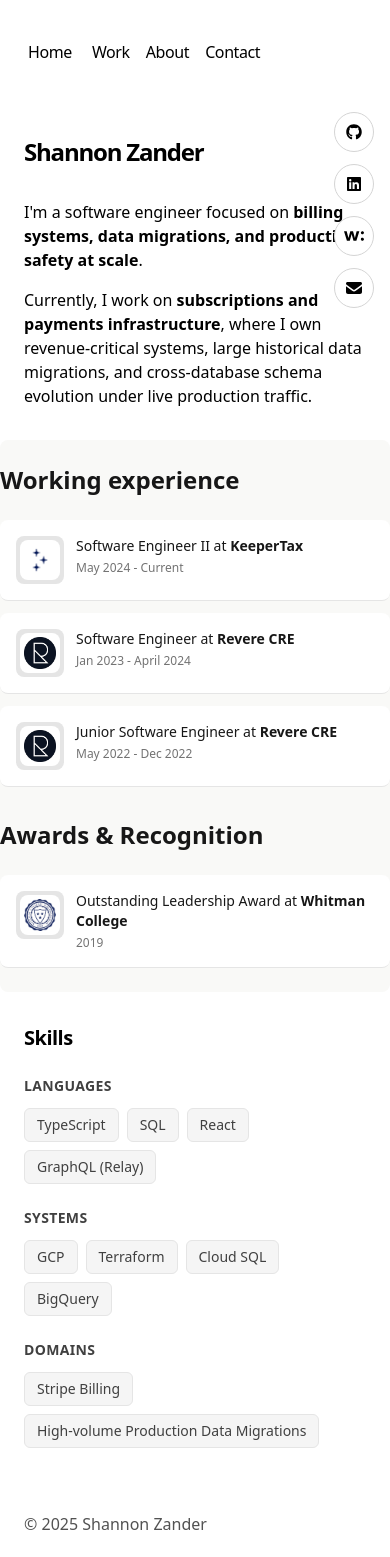
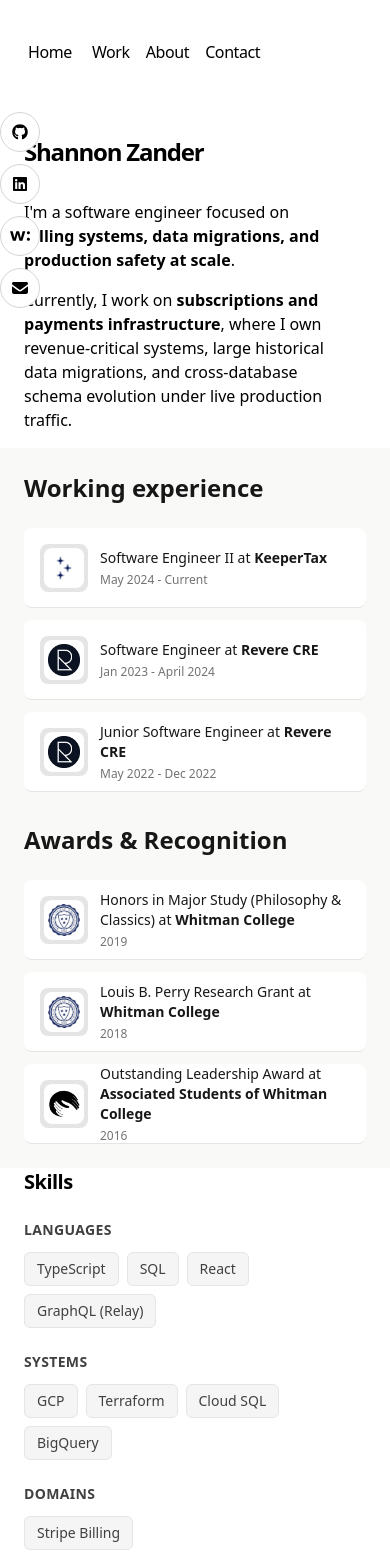
Before and after one commit to sezder/shannon-zander-personal-site, a Next.js app: page / in a window 390 px wide. Shown: the top 1557 px of the page. Built offline with nearby package versions, Linux system fonts and the light colour scheme; no server answers.

Commit message:
Refactor layout with responsive padding and full-width sections

```diff
--- a/app/components/footer.tsx
+++ b/app/components/footer.tsx
@@ -17,7 +17,7 @@
 
 export default function Footer() {
   return (
-    <footer className="mb-16">
+    <footer className="mb-16 px-6 sm:px-12 md:px-16 lg:px-[20vw] xl:px-[20vw] pr-14 sm:pr-20 md:pr-0">
       <p className="mt-8 text-neutral-600 dark:text-neutral-300">
         © {new Date().getFullYear()} Shannon Zander
       </p>
--- a/app/components/nav.tsx
+++ b/app/components/nav.tsx
@@ -17,7 +17,7 @@
 
 export function Navbar() {
   return (
-    <aside className="-ml-[8px] mb-16 tracking-tight">
+    <aside className="-ml-[8px] mb-16 tracking-tight px-6 sm:px-12 md:px-16 lg:px-[20vw] xl:px-[20vw] pr-14 sm:pr-20 md:pr-0">
       <div className="lg:sticky lg:top-20">
         <nav
           className="flex flex-row items-start relative px-0 pb-0 fade md:overflow-auto scroll-pr-6 md:relative"
--- a/app/components/social-links.tsx
+++ b/app/components/social-links.tsx
@@ -23,7 +23,7 @@
 
 export function SocialLinks() {
   return (
-    <div className="fixed top-28 right-4 lg:right-8 z-10 flex flex-col gap-3">
+    <div className="fixed top-28 sm:right-2 right-4lg:right-8 z-10 flex flex-col gap-3">
       <a
         href="https://github.com/sezder"
         target="_blank"
--- a/app/layout.tsx
+++ b/app/layout.tsx
@@ -54,8 +54,8 @@
         GeistMono.variable
       )}
     >
-      <body className="antialiased max-w-xl mx-4 mt-8 lg:mx-auto">
-        <main className="flex-auto min-w-0 mt-6 flex flex-col px-2 md:px-0">
+      <body className="antialiased mt-8">
+        <main className="mt-6 flex flex-col">
           <Navbar />
           <SocialLinks />
           {children}
--- a/app/page.tsx
+++ b/app/page.tsx
@@ -22,8 +22,8 @@
   date: string
 }) {
   return (
-    <div className="bg-white dark:bg-neutral-900 rounded-lg p-4 border-b border-neutral-200 dark:border-neutral-800">
-      <div className="flex items-start gap-3">
+    <div className="bg-white dark:bg-neutral-900 rounded-lg p-4 border-b border-neutral-200 dark:border-neutral-800 h-20 flex items-center">
+      <div className="flex items-center gap-3 w-full">
         <CompanyIcon>{icon}</CompanyIcon>
         <div className="flex-1 min-w-0">
           <p className="text-sm text-neutral-900 dark:text-neutral-100">
@@ -50,8 +50,8 @@
   date: string
 }) {
   return (
-    <div className="bg-white dark:bg-neutral-900 rounded-lg p-4 border-b border-neutral-200 dark:border-neutral-800">
-      <div className="flex items-start gap-3">
+    <div className="bg-white dark:bg-neutral-900 rounded-lg p-4 border-b border-neutral-200 dark:border-neutral-800 h-20 flex items-center">
+      <div className="flex items-center gap-3 w-full">
         <CompanyIcon>{icon}</CompanyIcon>
         <div className="flex-1 min-w-0">
           <p className="text-sm text-neutral-900 dark:text-neutral-100">
@@ -68,7 +68,8 @@
 
 export default function Page() {
   return (
-    <section>
+    <>
+      <section className="px-6 sm:px-12 md:px-16 lg:px-[20vw] xl:px-[20vw] pr-14 sm:pr-20 md:pr-0">
         <h1 className="mb-8 text-2xl font-semibold tracking-tighter">
           Shannon Zander
         </h1>
@@ -78,12 +79,12 @@
         <p className="mb-4">
           Currently, I work on <strong>subscriptions and payments infrastructure</strong>, where I own revenue-critical systems, large historical data migrations, and cross-database schema evolution under live production traffic.
         </p>
+      </section>
 
-      <div className="my-8 relative left-1/2 -translate-x-1/2 w-screen">
-        <div className="bg-[#F9F9F7] dark:bg-neutral-950 rounded-lg py-6 md:py-8">
-          <div className=" max-w-xl mx-auto">
-          <div className="grid grid-cols-1 gap-8">
-            <div>
+      <section className="w-screen">
+        <div className="bg-section-bg dark:bg-neutral-950 py-6 md:py-8">
+          <div className="px-6 sm:px-12 md:px-16 lg:px-[20vw] xl:px-[20vw] grid grid-cols-1 [1085px]:grid-cols-2 gap-8">
+            <div className="flex flex-col justify-center">
               <h2 className="text-2xl font-semibold mb-6 text-neutral-900 dark:text-neutral-100">
                 Working experience
               </h2>
@@ -133,7 +134,7 @@
               </div>
             </div>
 
-            <div>
+            <div className="flex flex-col justify-center">
               <h2 className="text-2xl font-semibold mb-6 text-neutral-900 dark:text-neutral-100">
                 Awards & Recognition
               </h2>
@@ -148,18 +149,45 @@
                       className="object-contain w-full h-full"
                     />
                   }
-                  title="Outstanding Leadership Award"
+                  title="Honors in Major Study (Philosophy & Classics)"
                   organization="Whitman College"
                   date="2019"
+                />
+                <AwardItem
+                  icon={
+                    <Image
+                      src="/whitman-college-seal.png"
+                      alt="Whitman College seal"
+                      width={32}
+                      height={32}
+                      className="object-contain w-full h-full"
+                    />
+                  }
+                  title="Louis B. Perry Research Grant"
+                  organization="Whitman College"
+                  date="2018"
+                />
+                <AwardItem
+                  icon={
+                    <Image
+                      src="/aswc-logo.png"
+                      alt="ASWC logo"
+                      width={32}
+                      height={32}
+                      className="object-contain w-full h-full"
+                    />
+                  }
+                  title="Outstanding Leadership Award"
+                  organization="Associated Students of Whitman College"
+                  date="2016"
                 />
               </div>
             </div>
           </div>
         </div>
-        </div>
-      </div>
+      </section>
 
-      <div className="my-8">
+      <section className="px-6 sm:px-12 md:px-16 lg:px-[20vw] xl:px-[20vw] pr-14 sm:pr-20 md:pr-0">
         <h2 className="mb-6 text-xl font-semibold tracking-tight">Skills</h2>
         <div className="space-y-6">
           <div>
@@ -208,7 +236,7 @@
             </div>
           </div>
         </div>
-      </div>
       </section>
+    </>
   )
 }
--- a/tailwind.config.ts
+++ b/tailwind.config.ts
@@ -5,7 +5,11 @@
     './app/**/*.{js,ts,jsx,tsx}',
   ],
   theme: {
-    extend: {},
+    extend: {
+      colors: {
+        'section-bg': '#F9F9F7',
+      },
+    },
   },
   plugins: [],
 }
```
Also changed, not shown: public/aswc-logo.png (added). Lines whose indentation alone changed are shown as unchanged.
